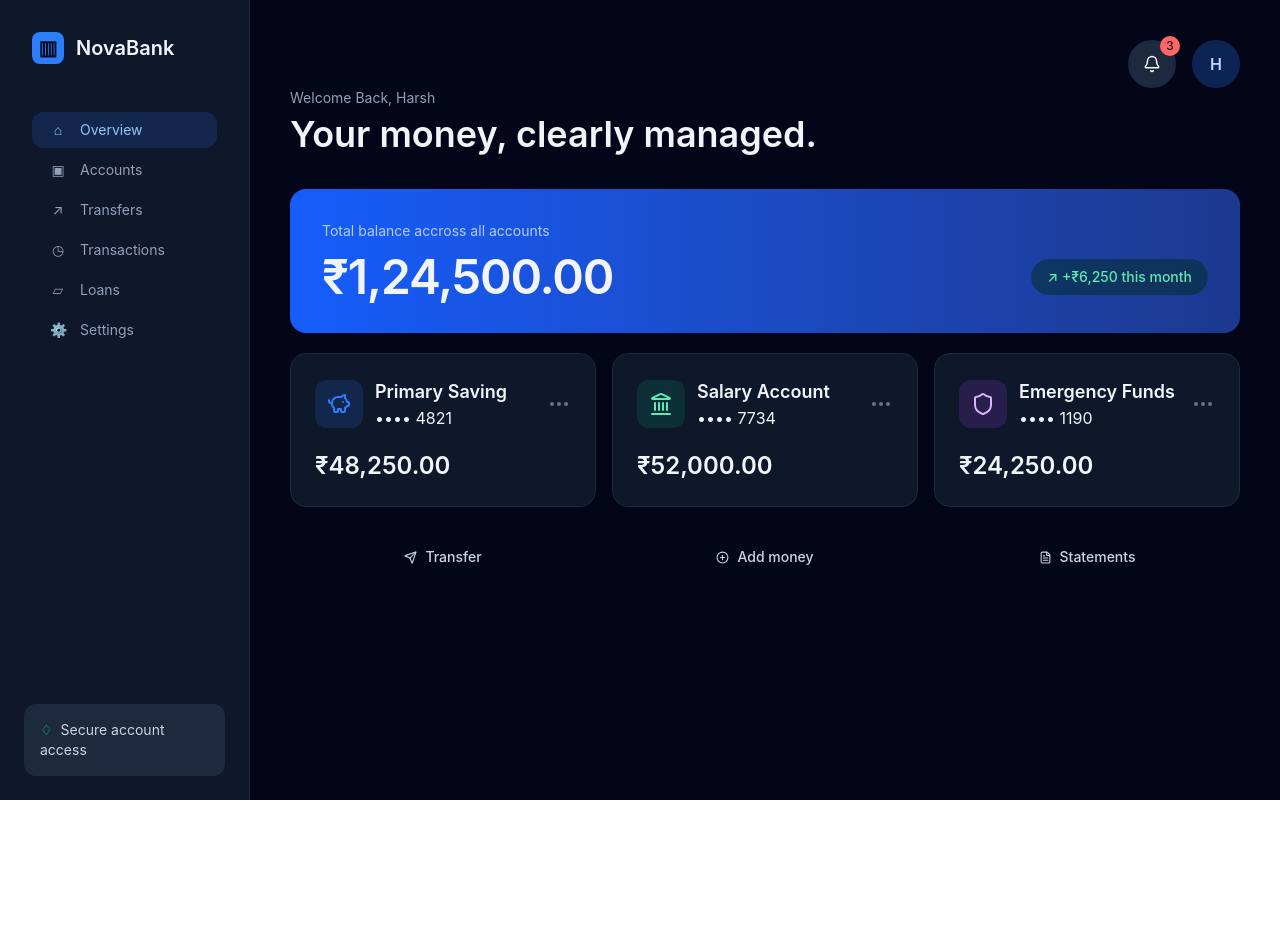
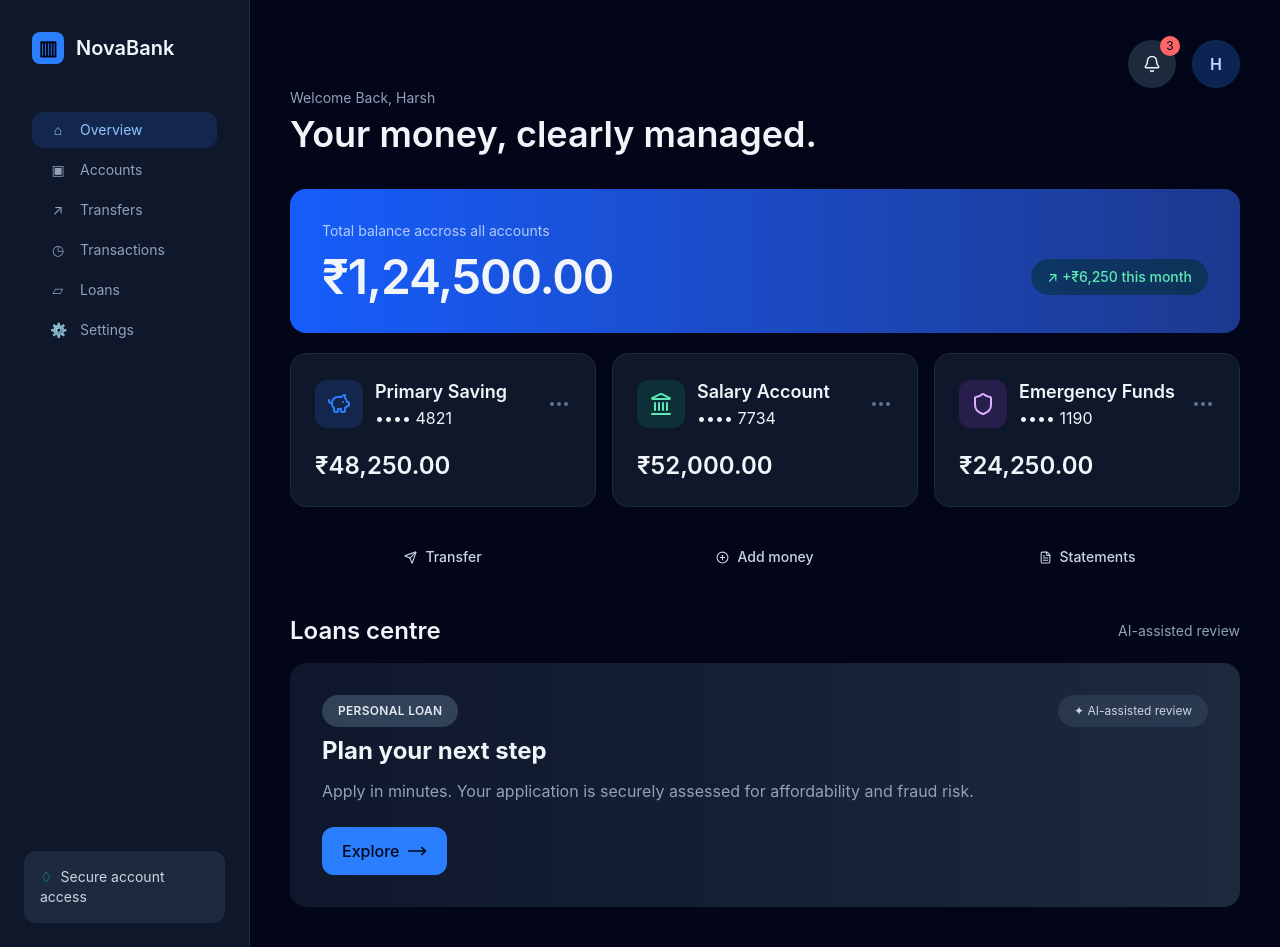
Before and after one commit to HaRsH1213/AI-Powered-Digital-Banking-Platform, a React app in the folder frontend/: page / in a window 1280 px wide. Before the commit the page ends 800 px from the top, so only its background shows below. Built offline with nearby package versions, Linux system fonts and the light colour scheme; the HTML template or start-up script is replaced by a standard one.

Commit message:
add dashboard loan center

```diff
--- a/frontend/src/components/LoanCard.jsx
+++ b/frontend/src/components/LoanCard.jsx
@@ -1,5 +1,39 @@
+import  {MoveRight} from "lucide-react"
 const LoanCard = () => {
-  return <div />
+  return (
+    <section className="mt-10">
+      <div className="flex items-center justify-between mb-4">
+        <h2 className="text-2xl font-semibold">Loans centre</h2>
+        <span className="text-sm text-slate-400"> AI-assisted review</span>
+      </div>
+      <div className="rounded-2xl bg-linear-to-r from-slate-900 to-slate-800 p-6 sm:p-8">
+        <div className="flex items-center justify-between flex-wrap gap-3">
+          <span className=" rounded-full px-4 py-2 bg-slate-700 text-xs text-slate-200 font-semibold tracking-wide ">
+            PERSONAL LOAN
+          </span>
+
+          <span className="rounded-full bg-slate-700/70 text-xs text-slate-300 px-4 py-2">
+            ✦ AI-assisted review
+          </span>
+        </div>
+        <h3 className="mt-2 text-2xl font-bold ">
+          Plan your next step
+        </h3>
+        <p className="mt-3 text-slate-400 max-w-2xl ">
+          Apply in minutes. Your application is securely assessed for
+          affordability and fraud risk.
+
+        </p>
+        <button
+          type="button"
+          className="group flex items-center mt-6 rounded-xl bg-blue-500 px-5 py-3 text-slate-950  font-medium transition hover:bg-blue-400 hover:cursor-pointer">
+          <span>Explore</span>
+          <MoveRight className="ml-2 transition-transform duration-200 group-hover:translate-x-1" size={20} />
+        </button>
+      </div>
+
+    </section>
+  )
 }
 
 export default LoanCard
--- a/frontend/src/pages/DashboardPage.jsx
+++ b/frontend/src/pages/DashboardPage.jsx
@@ -7,6 +7,7 @@ import PrimaryAccountCard from '../components/accounts/PrimaryAccountCard'
 import SalaryAccountCard from '../components/accounts/SalaryAccountCard'
 import EmergencyAccountCard from '../components/accounts/EmergencyAccountCard'
 import QuickActions from '../components/QuickActions'
+import LoanCard from '../components/LoanCard'
 
 const DashboardPage = () => {
 
@@ -49,6 +50,7 @@ const DashboardPage = () => {
           })}
         </div>
         <QuickActions/>
+        <LoanCard/>
       </section>
     </DashboardLayout>
   )
```
